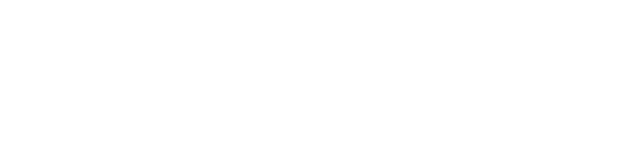
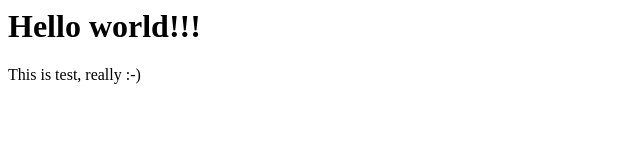
Before and after one commit to Serggoal/repo1, a plain HTML site: page index.html in a window 1280 px wide. Shown: the whole page, without its empty margins (0-640 px from the left). Drawn offline with Linux system fonts and the light colour scheme.

Commit message:
change html

```diff
--- a/index.html
+++ b/index.html
@@ -1 +1,2 @@
-<h1></h1>
+<h1>Hello world!!!</h1>
+<p>This is test, really :-)</p>
```
